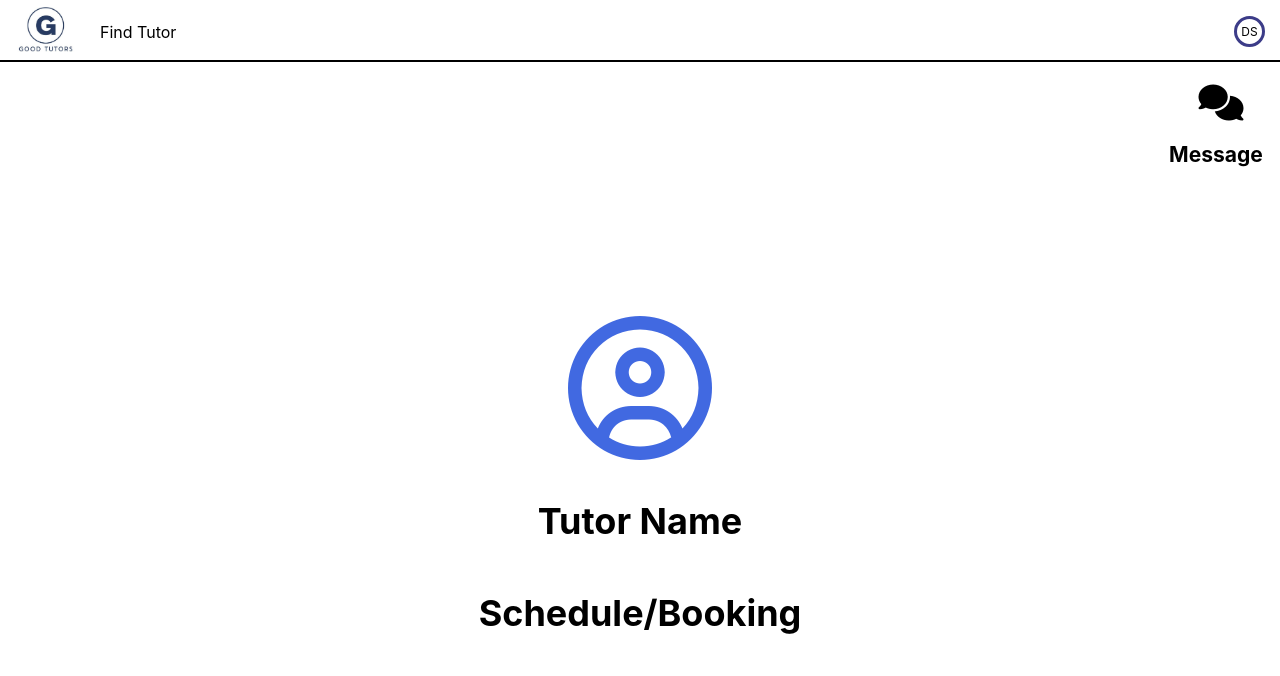
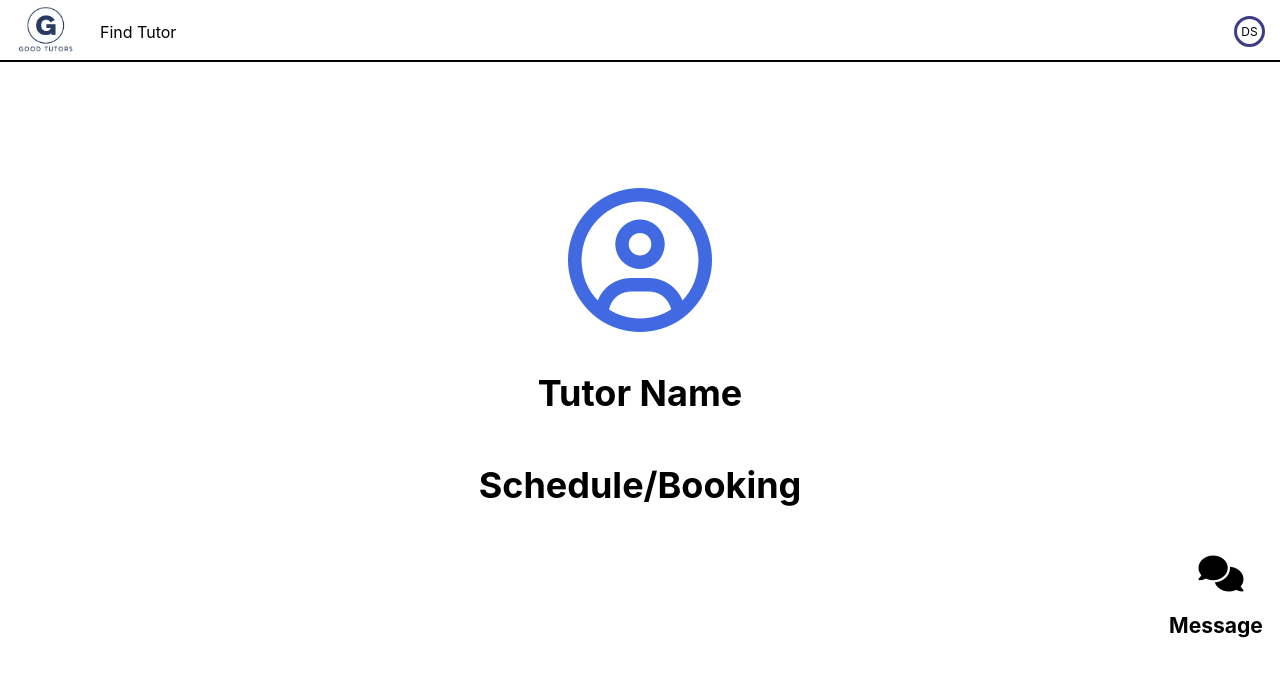
Before and after one commit to DilonSok/Good-Tutor-App-Frontend, a React (Create React App) app: page /profile in a window 1280 px wide. Shown: the top 676 px of the page. Built offline with nearby package versions, Linux system fonts and the light colour scheme.

Commit message:
fixed messages issue

```diff
--- a/src/components/ProfilePage.js
+++ b/src/components/ProfilePage.js
@@ -6,12 +6,7 @@ function ProfilePage() {
   return (
 
     <div className="profile-container">
-      <div className="messages-container">
-        <i className="fa-solid fa-comments fa-2x"></i>
-          <h3>
-            Message
-          </h3>
-      </div>
+
       <div className="profile-icon">
         <i className="fa-regular fa-circle-user fa-8x"></i>
       </div>
@@ -21,6 +16,12 @@ function ProfilePage() {
       <h1>
         Schedule/Booking
       </h1>
+      <div className="message-button-container">
+        <i className="fa-solid fa-comments fa-2x"></i>
+          <h3>
+            Message
+          </h3>
+      </div>
     </div>
   );
 }
--- a/src/css/ProfilePage.css
+++ b/src/css/ProfilePage.css
@@ -14,7 +14,7 @@
   color:royalblue;
 }
 
-.messages-container {
+.message-button-container {
   margin-top: 15px;
   margin-left: 90%;
 }
```
Also changed, not shown: 1 other file (tests, documents, lock files or other folders).
